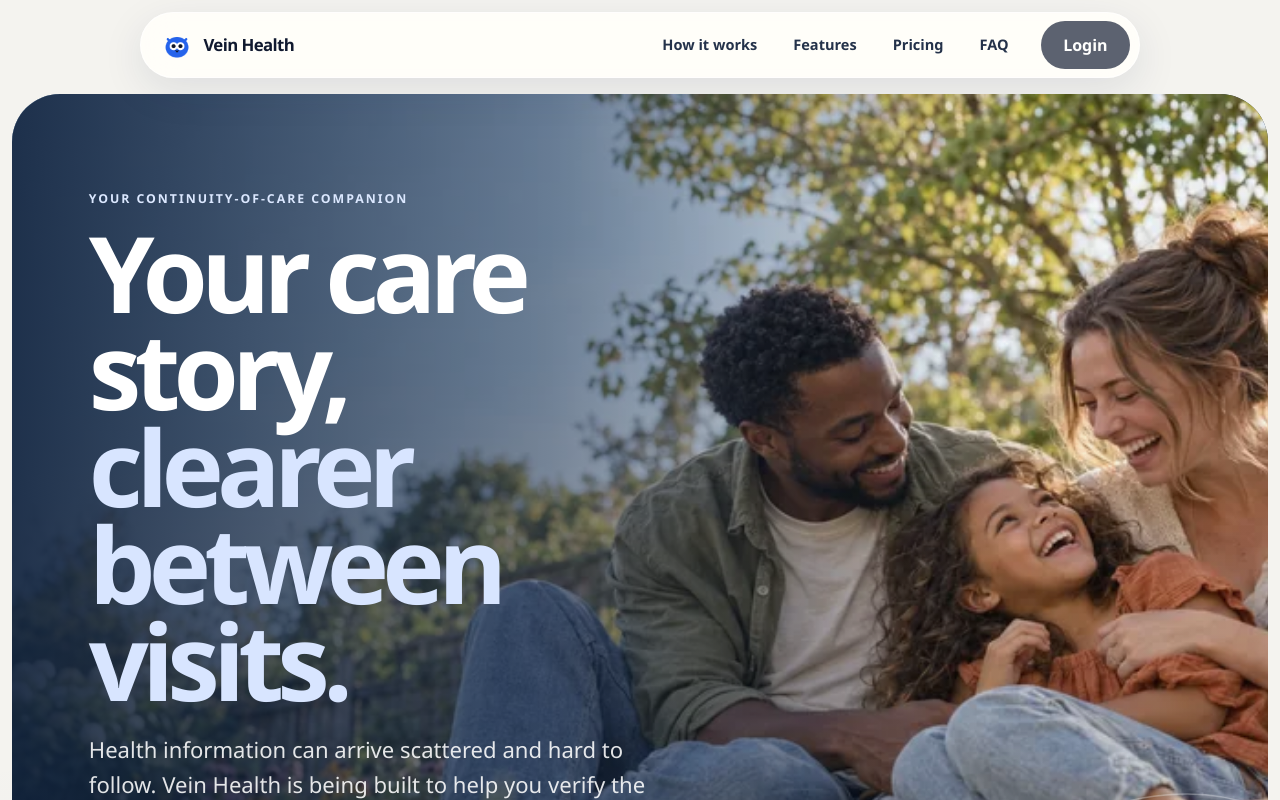
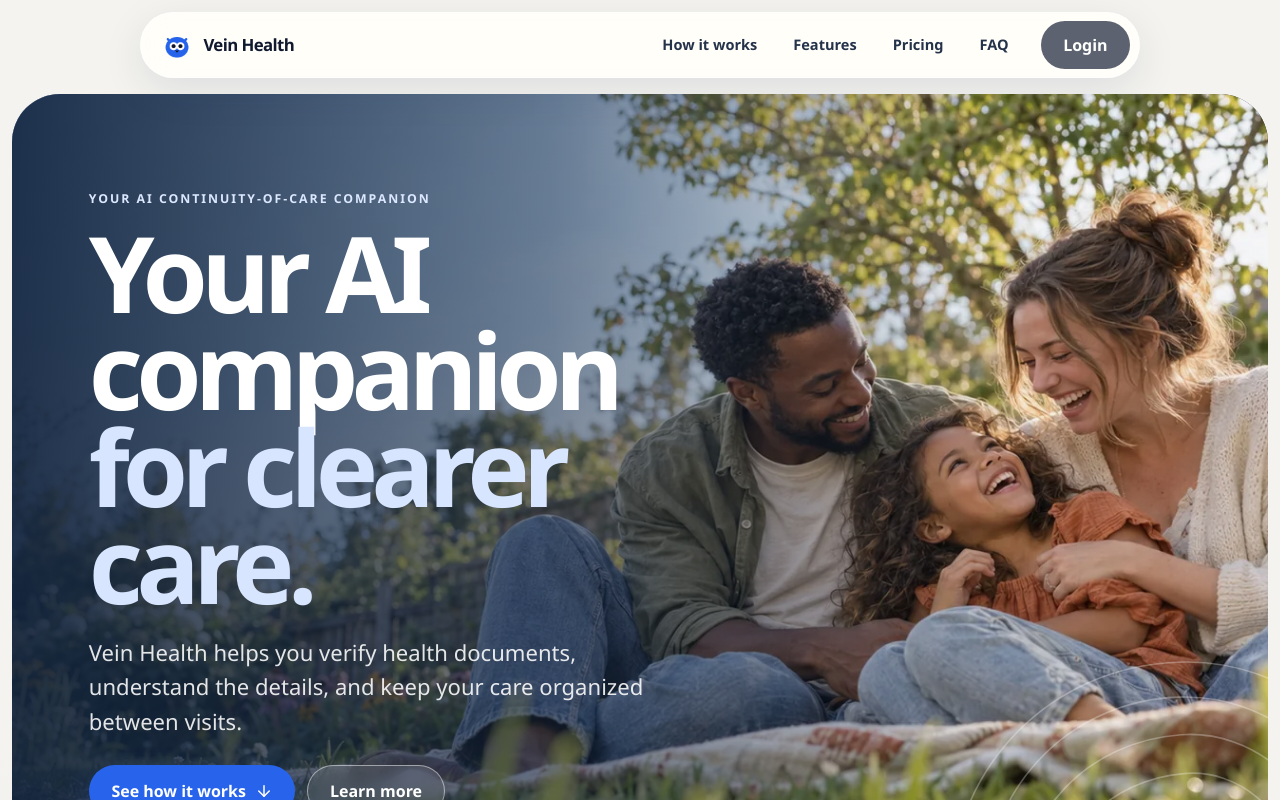
Before and after one commit to Vein-Health/vein-health-frontend, a React (Vite) app: page / in a window 1280 px wide. Shown: the top 800 px of the page. Built offline with nearby package versions, Linux system fonts and the light colour scheme.

Commit message:
feat(marketing): clarify AI companion hero

```diff
--- a/src/features/marketing/components/hero-section.tsx
+++ b/src/features/marketing/components/hero-section.tsx
@@ -40,15 +40,14 @@ export function HeroSection() {
         <div aria-hidden="true" className="hero__wash" />
         <ContourField className="hero__contours" />
         <div className="hero__content">
-          <p className="eyebrow eyebrow--light">Your continuity-of-care companion</p>
+          <p className="eyebrow eyebrow--light">Your AI continuity-of-care companion</p>
           <h1 id="hero-heading">
-            Your care story,
-            <span> clearer between visits.</span>
+            Your AI companion{' '}
+            <span>for clearer care.</span>
           </h1>
           <p className="hero__lede">
-            Health information can arrive scattered and hard to follow. Vein
-            Health is being built to help you verify the details, understand
-            what they say, and keep your care journey in one place.
+            Vein Health helps you verify health documents, understand the
+            details, and keep your care organized between visits.
           </p>
           <div className="button-row">
             <a className="button button--primary" href="#how-it-works">
```
Also changed, not shown: 3 other files (tests, documents, lock files or other folders).
